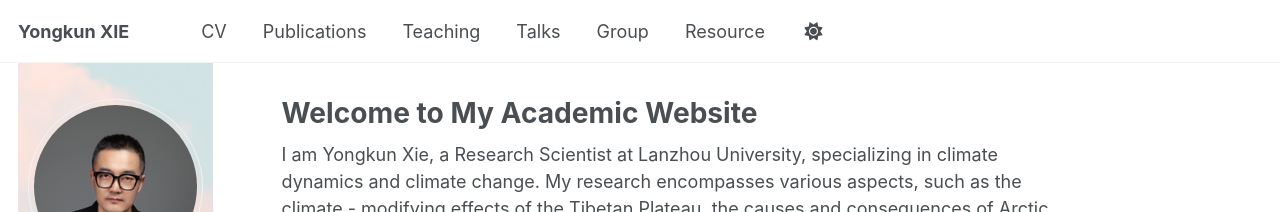
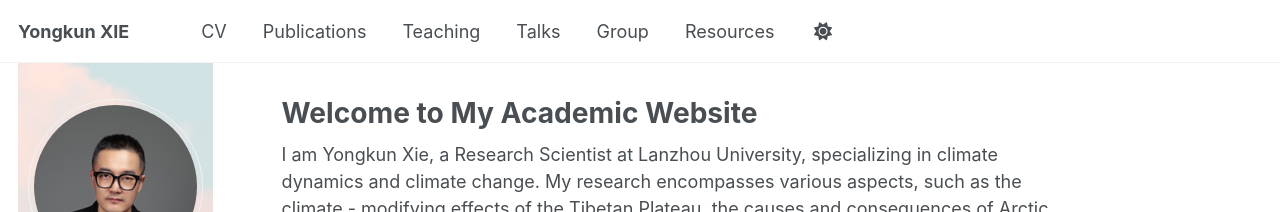
Before and after one commit to yongkunxie/yongkunxie.github.io, a Jekyll site: the page built from _pages/about.md, in a window 1280 px wide. Shown: the top 212 px of the page. Built offline with Jekyll 4.4.1, drawn with Linux system fonts in a browser that asks for light colours; some web fonts are replaced.

Commit message:
Update navigation.yml

```diff
--- a/_data/navigation.yml
+++ b/_data/navigation.yml
@@ -23,7 +23,7 @@ main:
   - title: "Group"
     url: /portfolio/
 
-  - title: "Resource"
+  - title: "Resources"
     url: /year-archive/
 
   # - title: "CV"
```
